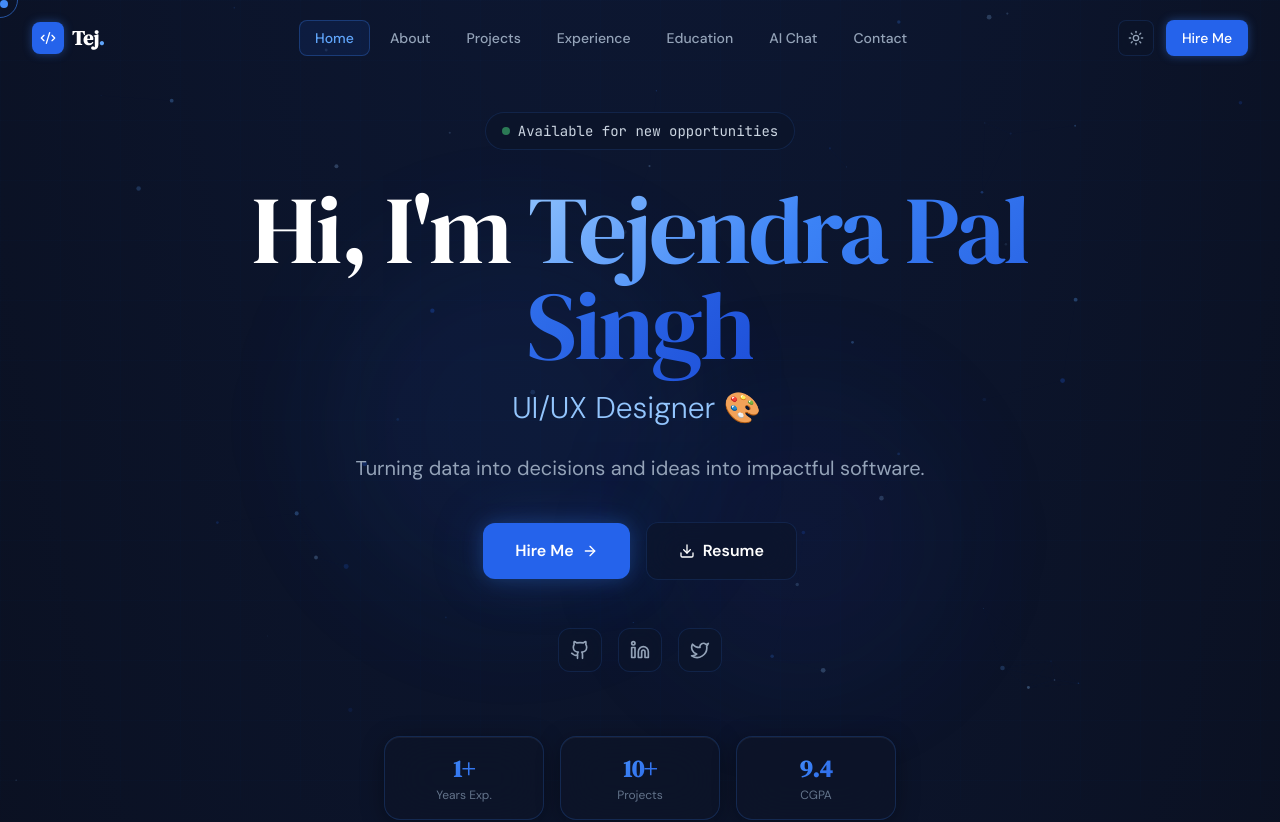
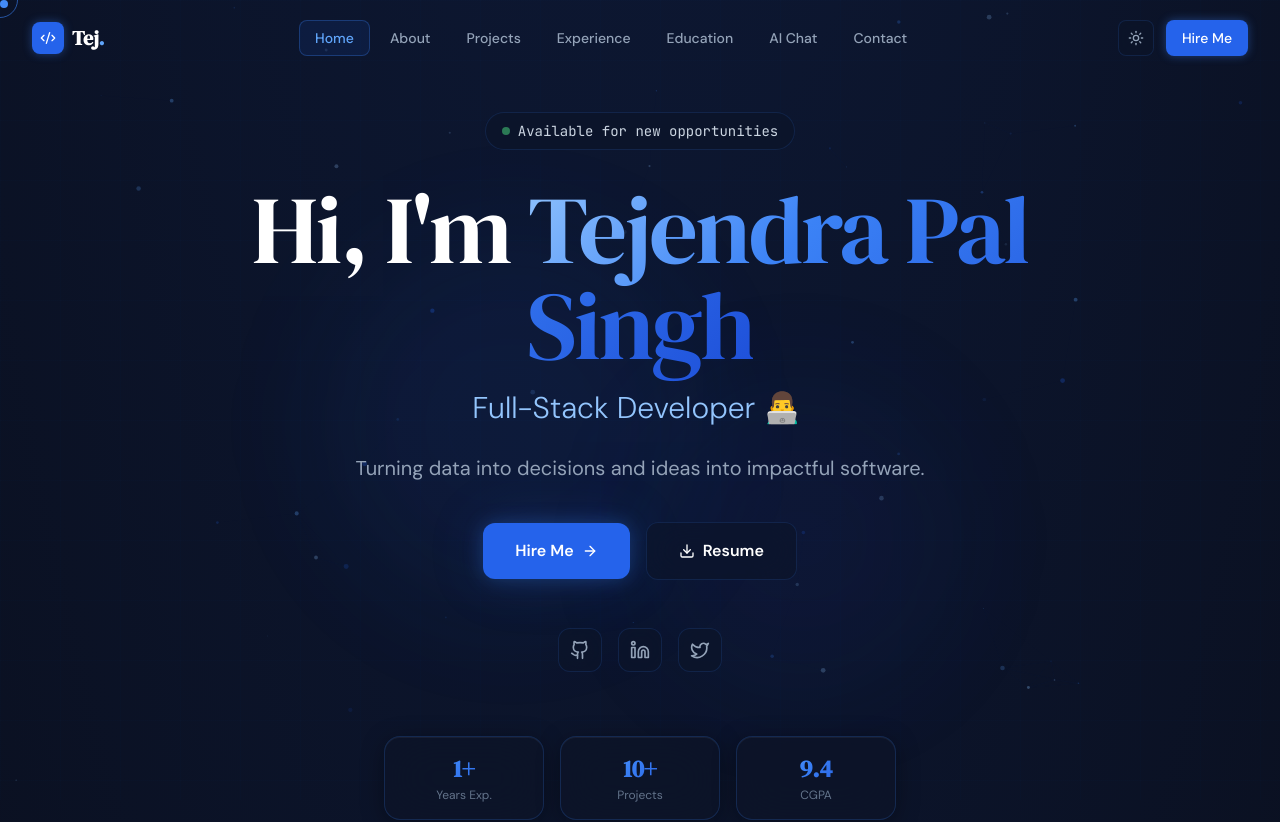
Before and after one commit to tejth/portfolio, a Next.js app: page / in a window 1280 px wide. Shown: the top 822 px of the page. Built offline with nearby package versions, Linux system fonts and the light colour scheme.

Commit message:
updated data

```diff
--- a/src/components/sections/Hero.tsx
+++ b/src/components/sections/Hero.tsx
@@ -56,9 +56,9 @@ export default function Hero() {
           >
             <TypeAnimation
               sequence={[
-                "Full-Stack Developer 🚀",
+                "Aspiring AI Engineer 🚀",
                 2000,
-                "UI/UX Designer 🎨",
+                "Full-Stack Developer 👨‍💻",
                 2000,
                 "Python Developer 🌐",
                 2000,
```
